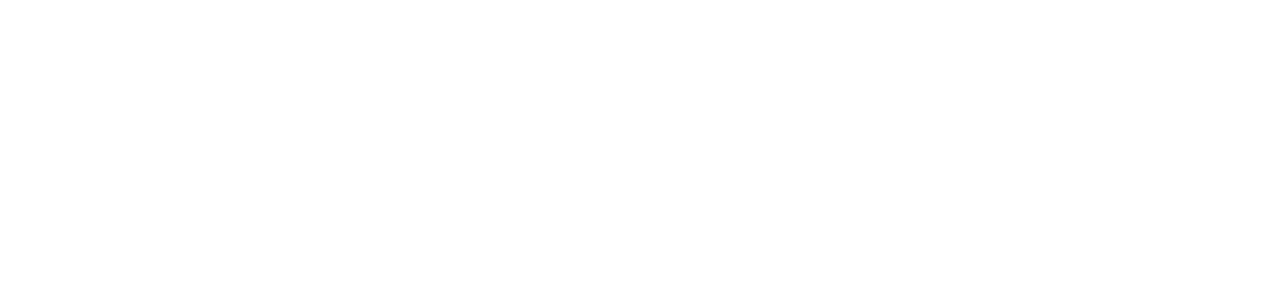
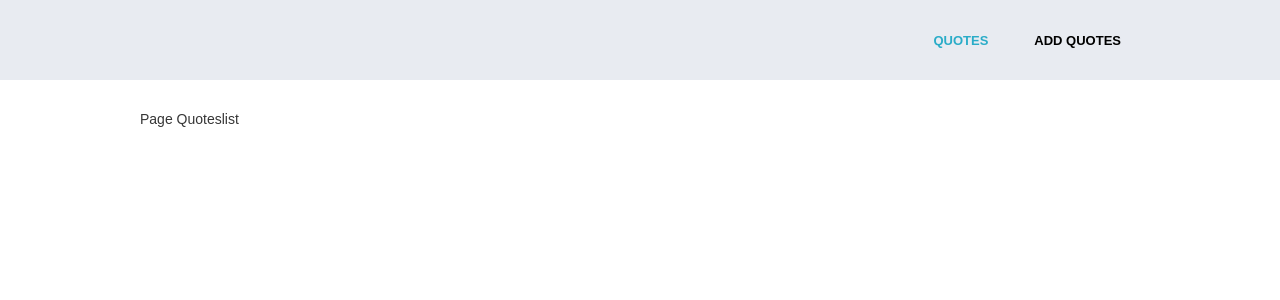
Before and after one commit to gudovaolya/cw-8, a React (Create React App) app: page / in a window 1280 px wide. Shown: the top 300 px of the page. Built offline with nearby package versions, Linux system fonts and the light colour scheme.

Commit message:
add header and mainnav

```diff
--- a/src/App.js
+++ b/src/App.js
@@ -1,12 +1,19 @@
-import React, { Component } from 'react';
-import './App.css';
+import React, { Component, Fragment } from 'react';
+import {Switch, Route} from 'react-router-dom';
+
+import Header from "./components/Header/Header";
+import QuotesList from "./containers/QuotesList/QuotesList";
 
 class App extends Component {
   render() {
     return (
-      <div className="App">
-
-      </div>
+        <Fragment>
+            <Header />
+            <Switch>
+                <Route path="/" exact component={QuotesList}/>
+                <Route render={() => <h1>404 page not found</h1>}/>
+            </Switch>
+        </Fragment>
     );
   }
 }
--- /dev/null
+++ b/src/components/Header/Header.css
@@ -0,0 +1,5 @@
+header{
+    padding: 16px 0 30px;
+    background: #e8ebf1;
+    text-align: center;
+}
--- /dev/null
+++ b/src/components/Header/Header.js
@@ -0,0 +1,14 @@
+import React from 'react';
+import './Header.css';
+import MainNav from "./MainNav/MainNav";
+
+
+const Header = () => {
+    return(
+        <header>
+            <MainNav />
+        </header>
+    )
+};
+
+export default Header;
--- /dev/null
+++ b/src/components/Header/MainNav/MainNav.css
@@ -0,0 +1,25 @@
+.main-nav ul{
+    list-style: none;
+    margin: 0;
+    padding: 15px 19px 0 0;
+    text-align: right;
+}
+.main-nav li{
+    margin: 0;
+    padding: 0 0 0 46px;
+    display: inline-block;
+    font-size: 13px;
+    text-transform: uppercase;
+    font-weight: bold;
+}
+.main-nav a{
+    color: #000;
+    text-decoration: none;
+}
+.main-nav a:hover{
+    color: #6fbbc8;
+}
+.main-nav a.active{
+    color: #2aacc8;
+    cursor: default;
+}
--- /dev/null
+++ b/src/components/Header/MainNav/MainNav.js
@@ -0,0 +1,25 @@
+import React from 'react';
+import { NavLink } from 'react-router-dom';
+import './MainNav.css';
+
+const MainNav = () => {
+    return (
+        <nav className="main-nav container">
+            <ul>
+                <li><NavLink
+                    exact
+                    to="/"
+                    activeClassName="active"
+                >Quotes</NavLink>
+                </li>
+                <li>
+                    <NavLink
+                        to="/add_quotes"
+                    >Add Quotes</NavLink>
+                </li>
+            </ul>
+        </nav>
+    )
+};
+
+export default MainNav;
--- a/src/containers/QuotesList/QuotesList.js
+++ b/src/containers/QuotesList/QuotesList.js
@@ -0,0 +1,15 @@
+import React, {Component} from 'react';
+import axios from 'axios';
+
+
+class QuotesList extends Component {
+    render () {
+        return (
+            <div className="container content">
+                Page Quoteslist
+            </div>
+        )
+    }
+}
+
+export default QuotesList;
--- a/src/index.css
+++ b/src/index.css
@@ -1,5 +1,34 @@
+html,body,div,object,iframe,img,table,tbody,tfoot,thead,td,th,tr
+form,label,legend,header,footer,nav,article,section,aside,main{margin:0; padding:0; border:0; vertical-align:baseline; background:transparent;}
+html { -ms-text-size-adjust: 100%; -webkit-text-size-adjust: 100%;}
+html, body{width:100%; height:100%;}
+article,aside,footer,header,nav,section,figcaption,figure,main {display: block;}
+input:focus, button:focus, select:focus, textarea:focus {outline:none}
+table,td,th,tr {border-collapse:collapse; border-spacing:0;}
+input, select, textarea,button {font-family: sans-serif;font-size: 100%; line-height: 1.15; margin: 0}
+button,input[type="button"],input[type="submit"]{cursor: pointer}
+*{box-sizing: border-box;}
+.clearfix::after{clear: both; content: "";	display: table;}
+img, iframe{max-width: 100%; height: auto;}
+a {background-color: transparent; -webkit-text-decoration-skip: objects;}
+img {border-style: none;}
+
 body {
-  margin: 0;
-  padding: 0;
-  font-family: sans-serif;
+  font-family: arial, sans-serif;
+  font-size: 14px;
+  color: #363636;
+  line-height: 1.3;
+  background: #FFF;
+  min-width: 320px;
 }
+.container{
+  min-width: 320px;
+  max-width: 1000px;
+  margin: 0 auto;
+}
+h1,h2,h3,h4,h5,h6,p{
+  margin-top: 0;
+}
+.content{
+  padding: 30px 0;
+}
--- a/src/index.js
+++ b/src/index.js
@@ -3,6 +3,11 @@
 import './index.css';
 import App from './App';
 import registerServiceWorker from './registerServiceWorker';
+import {BrowserRouter} from 'react-router-dom';
 
-ReactDOM.render(<App />, document.getElementById('root'));
+import axios from 'axios';
+
+axios.defaults.baseURL = 'https://poject-react-cw8.firebaseio.com/';
+
+ReactDOM.render(<BrowserRouter><App /></BrowserRouter>, document.getElementById('root'));
 registerServiceWorker();
```
